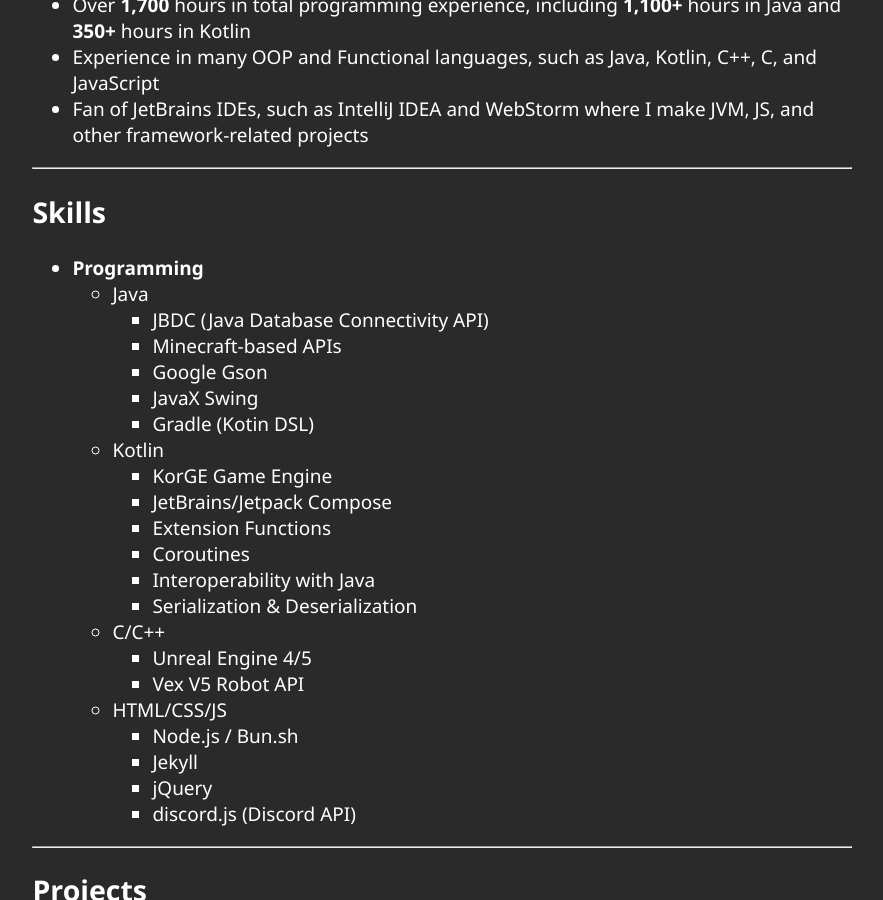
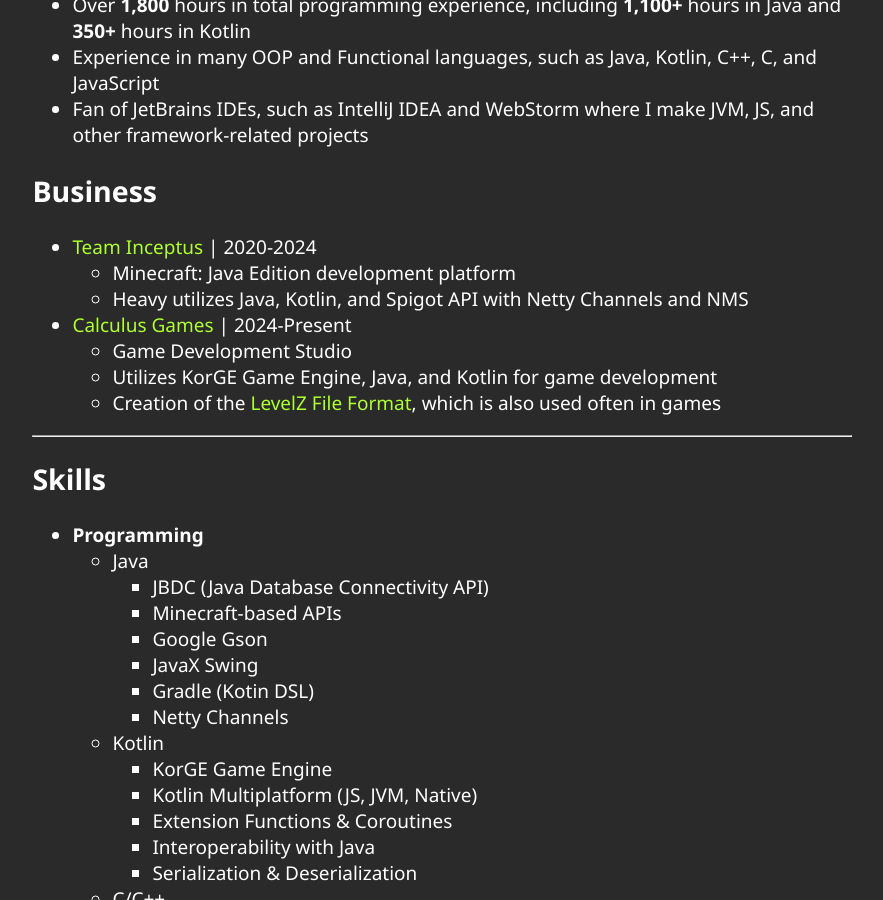
Before and after one commit to gmitch215/gmitch, a Jekyll site: the page built from cv.md, in a window 1280 px wide and 900 px high, scrolled down 601 px. Shown: the whole window, without its empty margins (198-1081 px from the left). Built offline with Jekyll 4.4.1, drawn with Linux system fonts in a browser that asks for light colours; some of the changed text lies outside the part shown.

Commit message:
Update cv.md
- Update Hours
- Add Organization Information
- Update Skills
- Remove KotaTime

```diff
--- a/cv.md
+++ b/cv.md
@@ -19,9 +19,20 @@
 
 ## Sofware Development
 
-- Over **1,700** hours in total programming experience, including **1,100+** hours in Java and **350+** hours in Kotlin
+- Over **1,800** hours in total programming experience, including **1,100+** hours in Java and **350+** hours in Kotlin
 - Experience in many OOP and Functional languages, such as Java, Kotlin, C++, C, and JavaScript
 - Fan of JetBrains IDEs, such as IntelliJ IDEA and WebStorm where I make JVM, JS, and other framework-related projects
+
+## Business
+
+- [Team Inceptus](https://github.com/Team-Inceptus) \| 2020-2024
+  - Minecraft: Java Edition development platform
+  - Heavy utilizes Java, Kotlin, and Spigot API with Netty Channels and NMS
+- [Calculus Games](https://github.com/CalculusGames) \| 2024-Present
+  - Game Development Studio
+  - Utilizes KorGE Game Engine, Java, and Kotlin for game development
+  - Creation of the [LevelZ File Format](https://github.com/LevelZ-File), which is also used often in games
+
 
 ------------
 
@@ -34,11 +45,11 @@
     - Google Gson
     - JavaX Swing
     - Gradle (Kotin DSL)
+    - Netty Channels
   - Kotlin
     - KorGE Game Engine
-    - JetBrains/Jetpack Compose
-    - Extension Functions
-    - Coroutines
+    - Kotlin Multiplatform (JS, JVM, Native)
+    - Extension Functions & Coroutines
     - Interoperability with Java
     - Serialization & Deserialization
   - C/C++
@@ -49,6 +60,14 @@
     - Jekyll
     - jQuery
     - discord.js (Discord API)
+    - GitHub Actions
+- **IDEs**
+  - JetBrains
+    - IntelliJ IDEA Community & Ultimate
+    - WebStorm
+    - CLion
+  - Visual Studio Code
+  - Eclipse IDE for Java Developers
 
 ------------
 
@@ -61,13 +80,6 @@
 - Game Level Format used for designing Video Game Levels
 - Supports 2D and 3D Format
 - Includes IDE Plugins, Mutli-Language Bindings & Parsers in Java, C++, JS, and More
-
-### [KotaTime](https://github.com/gmitch215/KotaTime)
-
-*2023 - Present*
-
-- [WakaTime](https://wakatime.com) Desktop Client written in [JetBrains Compose](https://github.com/JetBrains/compose-multiplatform)
-- Written in the [Kotlin](https://kotlinlang.org) programming language
 
 ### [InceptusNMS](https://github.com/Team-Inceptus/InceptusNMS)
 
```
